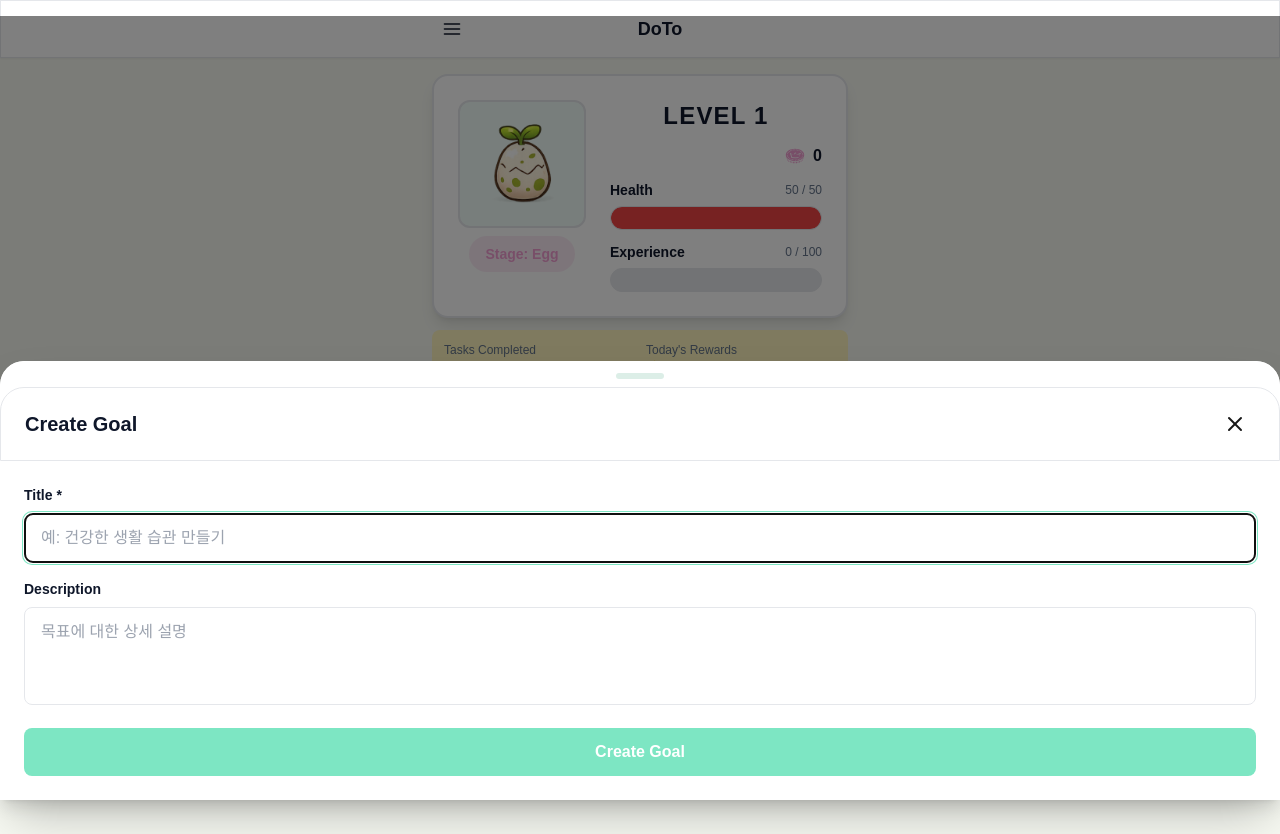
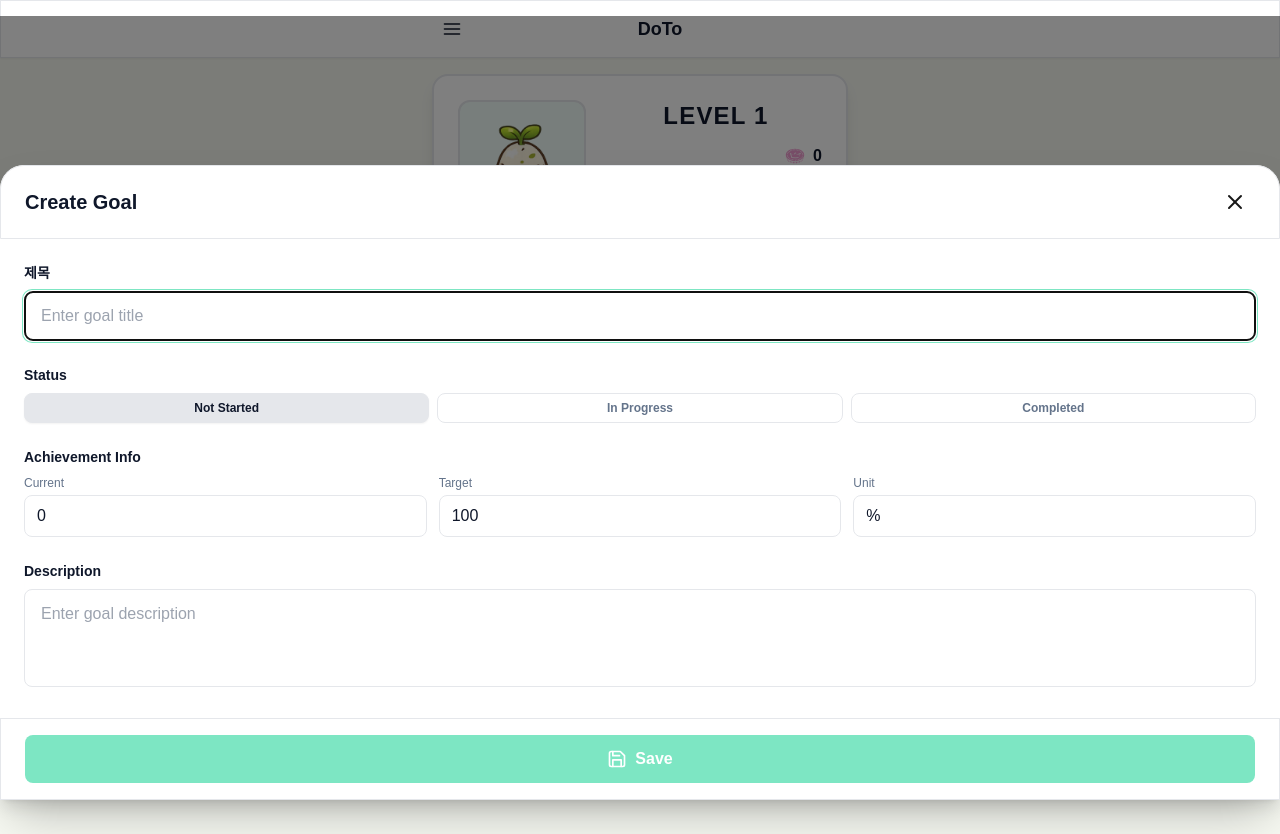
Before and after one commit to bigone-k/irusol, a Next.js app: page /en/goals in a window 1280 px wide. Both pictures are taken after a click on the button 1228 px from the left and 692 px from the top of the page. Built offline with nearby package versions, Linux system fonts and the light colour scheme.

Commit message:
목표 생성 폼 통일

```diff
--- a/src/components/GoalForm.tsx
+++ b/src/components/GoalForm.tsx
@@ -2,10 +2,11 @@
 
 import { useState } from "react";
 import { useTranslations } from "next-intl";
+import { motion, AnimatePresence } from "framer-motion";
+import { FiX, FiSave } from "react-icons/fi";
 import { useGoalStore } from "@/store/useGoalStore";
-import BottomSheetModal from "@/components/BottomSheetModal";
-import FormInput from "@/components/FormInput";
-import FormTextarea from "@/components/FormTextarea";
+import { useToastStore } from "@/store/useToastStore";
+import type { GoalStatus } from "@/types";
 
 interface GoalFormProps {
   isOpen: boolean;
@@ -13,57 +14,205 @@ interface GoalFormProps {
 }
 
 export default function GoalForm({ isOpen, onClose }: GoalFormProps) {
-  const t = useTranslations();
+  const t = useTranslations("goal");
   const addGoal = useGoalStore((state) => state.addGoal);
+  const { success, error } = useToastStore();
+
   const [title, setTitle] = useState("");
   const [description, setDescription] = useState("");
+  const [status, setStatus] = useState<GoalStatus>("notStarted");
+  const [currentValue, setCurrentValue] = useState(0);
+  const [targetValue, setTargetValue] = useState(100);
+  const [unit, setUnit] = useState("%");
 
-  const handleSubmit = (e: React.FormEvent) => {
-    e.preventDefault();
-    if (!title.trim()) return;
+  const handleSave = () => {
+    if (!title.trim()) {
+      error(t("titlePlaceholder"));
+      return;
+    }
 
     addGoal({
       title: title.trim(),
       description: description.trim(),
+      status,
+      currentValue,
+      targetValue,
+      unit,
     });
+
+    success(t("create") + " 완료");
 
     // Reset form
     setTitle("");
     setDescription("");
+    setStatus("notStarted");
+    setCurrentValue(0);
+    setTargetValue(100);
+    setUnit("%");
     onClose();
   };
 
   return (
-    <BottomSheetModal
-      isOpen={isOpen}
-      onClose={onClose}
-      title={t("goal.create")}
+    <AnimatePresence>
+      {isOpen && (
+        <>
+          {/* Backdrop */}
+          <motion.div
+            initial={{ opacity: 0 }}
+            animate={{ opacity: 1 }}
+            exit={{ opacity: 0 }}
+            onClick={onClose}
+            className="fixed inset-0 bg-black/50 z-40"
+            aria-hidden="true"
+          />
+
+          {/* Bottom Sheet */}
+          <motion.div
+            initial={{ y: "100%" }}
+            animate={{ y: 0 }}
+            exit={{ y: "100%" }}
+            transition={{ type: "spring", damping: 30, stiffness: 300 }}
+            className="fixed bottom-0 left-0 right-0 bg-background-surface rounded-t-3xl shadow-2xl z-50 max-h-[90vh] overflow-y-auto"
+            role="dialog"
+            aria-modal="true"
+            aria-labelledby="goal-create-title"
           >
-      <form onSubmit={handleSubmit} className="space-y-4">
-        <FormInput
-          label={t("task.title")}
+            {/* Header */}
+            <div className="sticky top-0 bg-background-surface border-b border px-6 py-4 flex items-center justify-between rounded-t-3xl">
+              <h2
+                id="goal-create-title"
+                className="text-xl font-bold text-text"
+              >
+                {t("create")}
+              </h2>
+              <button
+                onClick={onClose}
+                className="w-10 h-10 rounded-full hover:bg-primary/5 flex items-center justify-center transition-colors"
+                aria-label="Close dialog"
+              >
+                <FiX size={24} />
+              </button>
+            </div>
+
+            <div className="px-6 py-6 space-y-6">
+              {/* Title */}
+              <div>
+                <label className="block text-sm font-semibold text-text mb-2">
+                  제목
+                </label>
+                <input
+                  type="text"
                   value={title}
-          onChange={setTitle}
-          placeholder="예: 건강한 생활 습관 만들기"
-          required
+                  onChange={(e) => setTitle(e.target.value)}
+                  className="w-full px-4 py-3 border border rounded-lg focus:ring-2 focus:ring-primary focus:border-transparent text-text"
+                  placeholder={t("titlePlaceholder")}
                   autoFocus
                 />
+              </div>
 
-        <FormTextarea
-          label={t("task.description")}
+              {/* Status */}
+              <div>
+                <label className="block text-sm font-semibold text-text mb-2">
+                  {t("status.label")}
+                </label>
+                <div className="flex gap-2">
+                  {(["notStarted", "inProgress", "completed"] as GoalStatus[]).map((s) => {
+                    const getStatusStyle = (status: GoalStatus) => {
+                      if (status === "notStarted") return "bg-track text-text border shadow-sm";
+                      if (status === "inProgress") return "bg-primary text-white border-primary-dark shadow-md";
+                      if (status === "completed") return "bg-accent text-white border-accent shadow-md";
+                      return "";
+                    };
+
+                    return (
+                      <button
+                        key={s}
+                        type="button"
+                        onClick={() => setStatus(s)}
+                        className={`flex-1 px-3 py-1.5 rounded-lg border font-bold text-xs transition-all ${
+                          status === s
+                            ? getStatusStyle(s)
+                            : "bg-background-surface text-text-muted border hover:bg-gray-50"
+                        }`}
+                      >
+                        {t(`status.${s}`)}
+                      </button>
+                    );
+                  })}
+                </div>
+              </div>
+
+              {/* Value Inputs */}
+              <div>
+                <label className="block text-sm font-semibold text-text mb-2">
+                  {t("achievementInfo")}
+                </label>
+                <div className="grid grid-cols-3 gap-3">
+                  <div>
+                    <label className="block text-xs text-text-muted mb-1">
+                      {t("currentValue")}
+                    </label>
+                    <input
+                      type="number"
+                      value={currentValue}
+                      onChange={(e) => setCurrentValue(Number(e.target.value))}
+                      className="w-full px-3 py-2 border border rounded-lg focus:ring-2 focus:ring-primary text-text"
+                    />
+                  </div>
+                  <div>
+                    <label className="block text-xs text-text-muted mb-1">
+                      {t("targetValue")}
+                    </label>
+                    <input
+                      type="number"
+                      value={targetValue}
+                      onChange={(e) => setTargetValue(Number(e.target.value))}
+                      className="w-full px-3 py-2 border border rounded-lg focus:ring-2 focus:ring-primary text-text"
+                    />
+                  </div>
+                  <div>
+                    <label className="block text-xs text-text-muted mb-1">
+                      {t("unit")}
+                    </label>
+                    <input
+                      type="text"
+                      value={unit}
+                      onChange={(e) => setUnit(e.target.value)}
+                      className="w-full px-3 py-2 border border rounded-lg focus:ring-2 focus:ring-primary text-text"
+                      placeholder="kg"
+                    />
+                  </div>
+                </div>
+              </div>
+
+              {/* Description */}
+              <div>
+                <label className="block text-sm font-semibold text-text mb-2">
+                  {t("description")}
+                </label>
+                <textarea
                   value={description}
-          onChange={setDescription}
-          placeholder="목표에 대한 상세 설명"
+                  onChange={(e) => setDescription(e.target.value)}
                   rows={3}
+                  className="w-full px-4 py-3 border border rounded-lg focus:ring-2 focus:ring-primary focus:border-transparent resize-none text-text"
+                  placeholder={t("descriptionPlaceholder")}
                 />
+              </div>
+            </div>
 
+            {/* Action Button */}
+            <div className="sticky bottom-0 bg-background-surface border-t border px-6 py-4">
               <button
-          type="submit"
-          className="w-full bg-primary text-white font-semibold py-3 rounded-lg hover:bg-primary-dark transition-all"
+                onClick={handleSave}
+                className="w-full bg-primary text-white py-3 rounded-lg font-semibold hover:bg-primary-dark transition-colors flex items-center justify-center gap-2"
               >
-          {t("goal.create")}
+                <FiSave size={20} />
+                {t("save")}
               </button>
-      </form>
-    </BottomSheetModal>
+            </div>
+          </motion.div>
+        </>
+      )}
+    </AnimatePresence>
   );
 }
--- a/src/store/useGoalStore.ts
+++ b/src/store/useGoalStore.ts
@@ -5,7 +5,12 @@ import { migrateGoalStore } from "@/lib/migrations";
 
 interface GoalStore {
   goals: Goal[];
-  addGoal: (goal: Omit<Goal, "id" | "createdAt" | "completed" | "status" | "currentValue" | "targetValue" | "unit" | "valueHistory" | "rewardClaimed" | "rewardAmount">) => void;
+  addGoal: (goal: Omit<Goal, "id" | "createdAt" | "completed" | "valueHistory" | "rewardClaimed" | "rewardAmount" | "status" | "currentValue" | "targetValue" | "unit"> & {
+    status?: Goal["status"];
+    currentValue?: number;
+    targetValue?: number;
+    unit?: string;
+  }) => void;
   toggleGoal: (id: string) => void;
   updateGoal: (id: string, updates: Partial<Goal>) => void;
   deleteGoal: (id: string) => void;
@@ -23,17 +28,18 @@ export const useGoalStore = create<GoalStore>()(
 
       addGoal: (goalData) => {
         const newGoal: Goal = {
-          ...goalData,
           id: crypto.randomUUID(),
           createdAt: new Date(),
           completed: false,
-          status: "notStarted",
-          currentValue: 0,
-          targetValue: 100,
-          unit: "%",
           valueHistory: [],
           rewardClaimed: false,
           rewardAmount: 500,
+          // 사용자 입력값 사용, 없으면 기본값
+          status: goalData.status || "notStarted",
+          currentValue: goalData.currentValue ?? 0,
+          targetValue: goalData.targetValue ?? 100,
+          unit: goalData.unit || "%",
+          ...goalData,
         };
         set((state) => ({ goals: [...state.goals, newGoal] }));
       },
```
Lines whose indentation alone changed are shown as unchanged.
